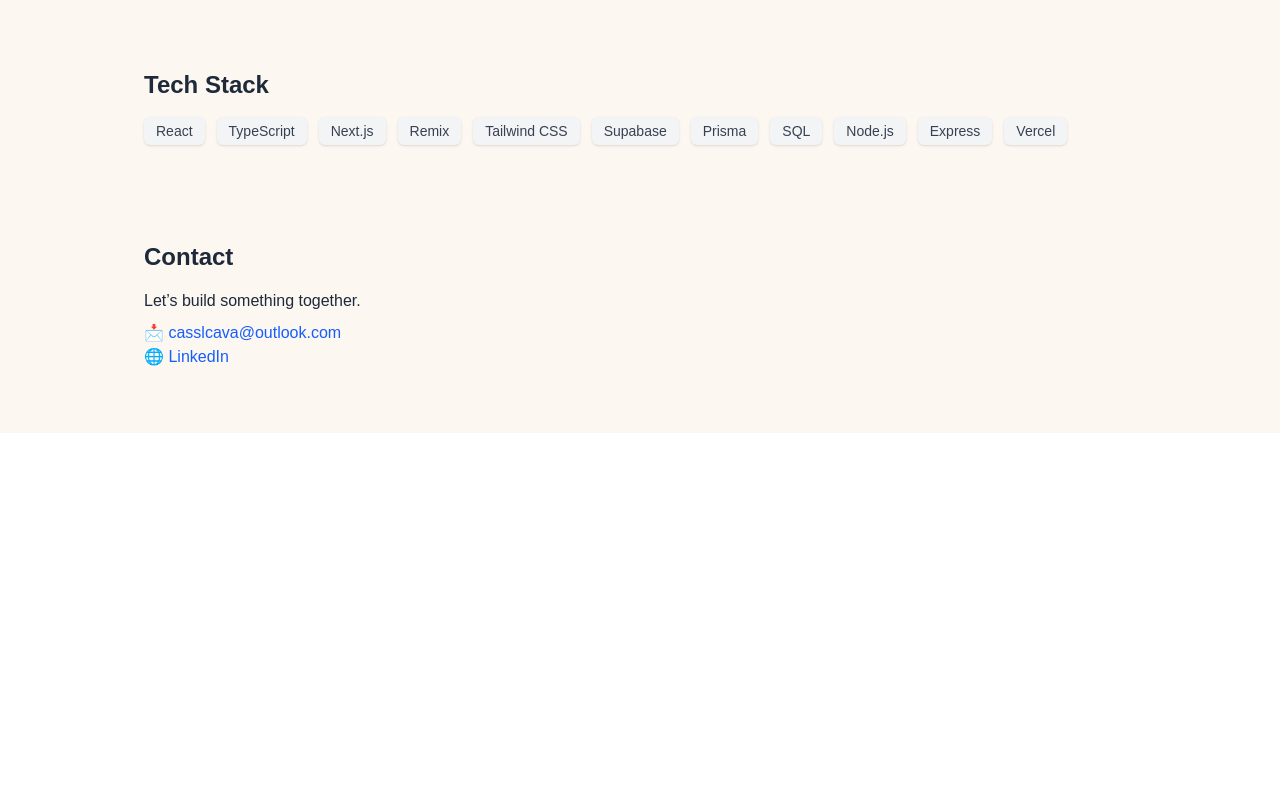
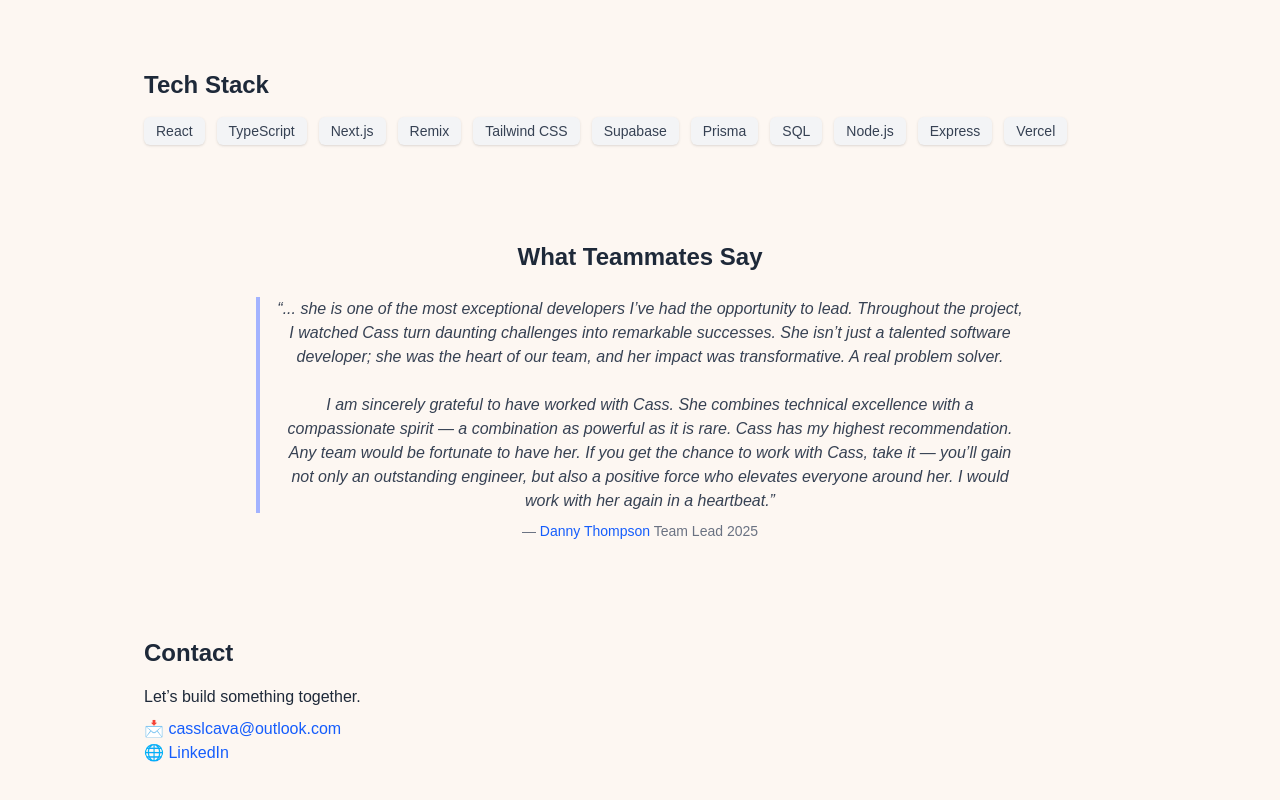
Before and after one commit to casacava/portfolio, a Next.js app: page / in a window 1280 px wide. Shown: the part 1308-2108 px from the top of the page. Before the commit the page ends 1741 px from the top, so only its background shows below. Built offline with nearby package versions, Linux system fonts and the light colour scheme.

Commit message:
add testimonial section

```diff
--- a/app/page.tsx
+++ b/app/page.tsx
@@ -2,6 +2,7 @@
 import About from '@/components/About'
 import Projects from '@/components/Projects'
 import TechStack from '@/components/TechStack'
+import Testimonial from '@/components/Testimonial'
 import Contact from '@/components/Contact'
 
 export default function Home() {
@@ -14,6 +15,7 @@
             <li><a href="#about" className="hover:underline">About</a></li>
             <li><a href="#projects" className="hover:underline">Projects</a></li>
             <li><a href="#tech" className="hover:underline">Tech</a></li>
+            <li><a href="#testimonial" className="hover:underline">Feedback</a></li>
             <li><a href="#contact" className="hover:underline">Contact</a></li>
           </ul>
         </nav>
@@ -23,6 +25,7 @@
         <section id="about"><About /></section>
         <section id="projects"><Projects /></section>
         <section id="tech"><TechStack /></section>
+        <section id="testimonial"><Testimonial /></section>
         <section id="contact"><Contact /></section>
       </main>
     </main>
--- /dev/null
+++ b/components/Testimonial.tsx
@@ -0,0 +1,16 @@
+export default function Testimonial() {
+  return (
+    <section className="text-center max-w-3xl mx-auto">
+      <h2 className="text-2xl font-semibold mb-6">What Teammates Say</h2>
+      <blockquote className="italic text-gray-700 border-l-4 border-indigo-300 pl-4">
+        “... she is one of the most exceptional developers I’ve had the opportunity to lead. Throughout the project, I watched Cass turn daunting challenges into remarkable successes. She isn’t just a talented software developer; she was the heart of our team, and her impact was transformative. A real problem solver.
+
+        <br />
+        <br />
+
+        I am sincerely grateful to have worked with Cass. She combines technical excellence with a compassionate spirit — a combination as powerful as it is rare. Cass has my highest recommendation. Any team would be fortunate to have her. If you get the chance to work with Cass, take it — you’ll gain not only an outstanding engineer, but also a positive force who elevates everyone around her. I would work with her again in a heartbeat.”
+      </blockquote>
+      <p className="mt-2 text-sm text-gray-500">— <a href="https://www.linkedin.com/in/dthompsondev/" className="text-blue-600">Danny Thompson</a> Team Lead 2025</p>
+    </section>
+  )
+}
```
